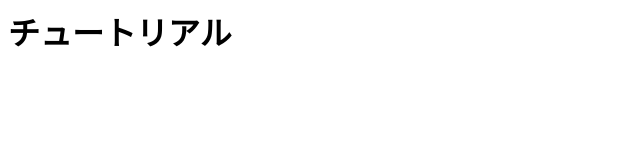
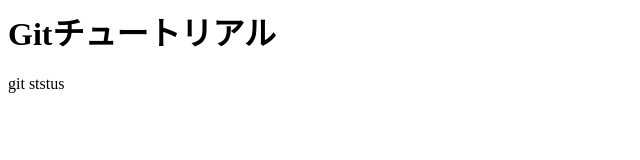
Before and after one commit to YoshihitoHasama/git_tutorial_bak, a plain HTML site: page index.html in a window 1280 px wide. Shown: the whole page, without its empty margins (0-640 px from the left). Drawn offline with Linux system fonts and the light colour scheme.

Commit message:
git statuコマンドを追記

```diff
--- a/index.html
+++ b/index.html
@@ -1 +1,2 @@
-<h1>チュートリアル</h1>
+<h1>Gitチュートリアル</h1>
+<p>git ststus</p>
```
